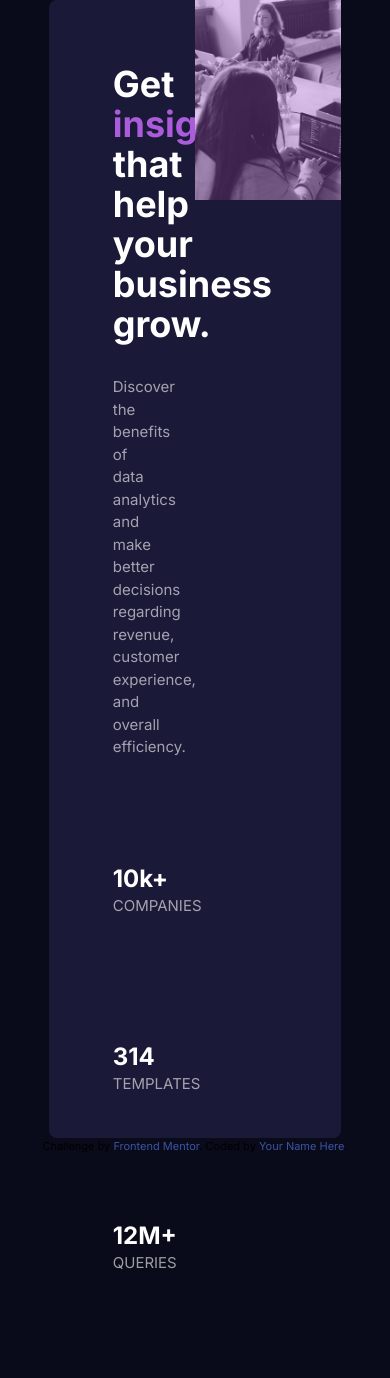
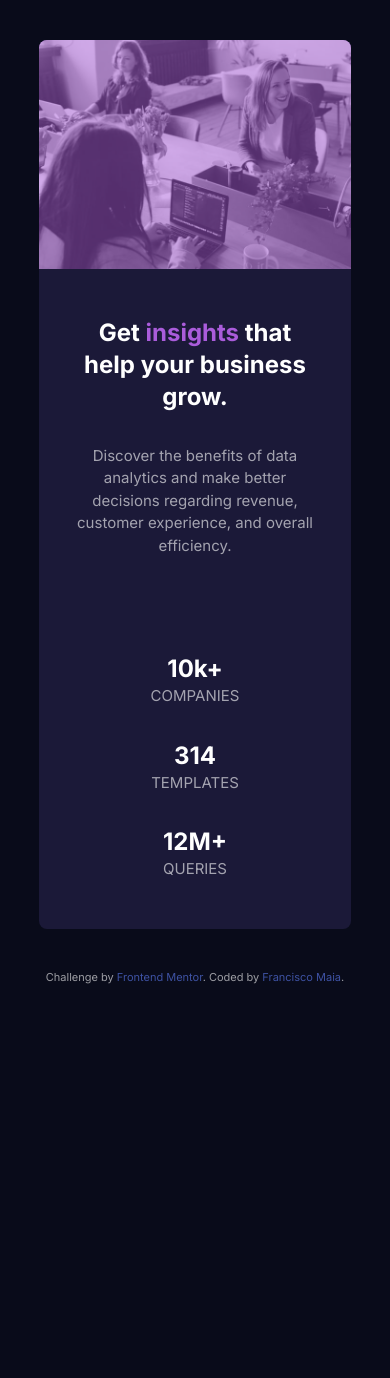
Before and after one commit to Xico26/fm-stats-preview-card, a plain HTML site: page index.html in a window 390 px wide. After the commit the page ends 1017 px from the top, so only its background shows below. Drawn offline with nearby package versions, Linux system fonts and the light colour scheme.

Commit message:
Finalised code

```diff
--- a/index.html
+++ b/index.html
@@ -8,40 +8,44 @@
   <link rel="stylesheet" href="style.css">
   <title>Frontend Mentor | Stats preview card component</title>
 </head>
-<body class="flex flex-col items-center justify-center min-w-full min-h-screen">
-  <div class="w-3/4 h-1/2 grid grid-cols-2 rounded-lg card">
-    <div class="p-12">
-      <h1 class="text-white text-4xl font-bold p-4 fi">
+<body class="min-h-full">
+  <main class="flex flex-col items-center justify-center my-10 lg:min-h-screen lg:my-0">
+    <div class="max-w-[80%] h-[90%] grid rounded-lg card lg:flex lg:flex-row-reverse">
+      <div id="right" class="rounded-t-lg lg:rounded-r-lg lg:w-1/2 lg:rounded-l-none">
+        <picture>
+          <source media="(min-width: 768px)" srcset="/images/image-header-desktop.jpg">
+          <img src="/images/image-header-mobile.jpg" alt="Mobile Header" class="overflow-hidden rounded-t-lg lg:rounded-r-lg lg:rounded-l-none header-img w-full">
+        </picture>
+      </div>
+      <div class="p-8 lg:w-1/2 lg:p-12">
+        <h1 class="text-white text-2xl text-center lg:text-left font-bold py-4 lg:p-4 fi lg:text-4xl">
           Get <span class="accent">insights</span> that help your business grow.
         </h1>
-      <p class="p-4 white-1">
+        <p class="py-4 white-1 text-center lg:text-left lg:p-4">
           Discover the benefits of data analytics and make better decisions regarding revenue, customer experience, and overall efficiency.
         </p>
-      <div class="flex p-4 mt-12 info">
-        <div class="flex flex-col pr-16">
+        <div class="flex py-4 mt-16 info flex-col lg:flex-row justify-center items-center gap-8 text-center lg:text-left lg:justify-start lg:p-4">
+          <div class="flex flex-col">
             <span class="text-white text-2xl fi font-bold">10k+</span>
             <span class="white-1">COMPANIES</span>
           </div>
-        <div class="flex flex-col pr-16">
+          <div class="flex flex-col">
             <span class="text-white text-2xl fi font-bold">314</span>
             <span class="white-1">TEMPLATES</span>
           </div>
-        <div class="flex flex-col pr-16">
+          <div class="flex flex-col">
             <span class="text-white text-2xl fi font-bold">12M+</span>
             <span class="white-1">QUERIES</span>
           </div>
         </div>
       </div>
-    <div id="right">
-      <div></div>
     </div>
+  </main>
+  <footer>
+    <div class="attribution my-8">
+      Challenge by <a href="https://www.frontendmentor.io?ref=challenge" target="_blank">Frontend Mentor</a>.
+      Coded by <a href="https://xico26.github.io" target="_blank">Francisco Maia</a>.
     </div>
-
-
-
-  <div class="attribution">
-    Challenge by <a href="https://www.frontendmentor.io?ref=challenge" target="_blank">Frontend Mentor</a>.
-    Coded by <a href="#">Your Name Here</a>.
-  </div>
+  </footer>
 </body>
 </html>
--- a/style.css
+++ b/style.css
@@ -3,6 +3,7 @@
 .attribution {
   font-size: 11px;
   text-align: center;
+  color: hsla(0, 0%, 100%, 0.6);
 }
 
 .attribution a {
@@ -32,41 +33,9 @@ body {
 }
 
 #right {
-    background: url("./images/image-header-desktop.jpg") no-repeat;
-    background-size: cover;
-    overflow: hidden;
+    background-color: hsl(277, 64%, 61%);
 }
 
-#right > div {
-    width: 100%;
-    height: 100%;
-    background-color: rgba(170, 92, 219, 0.35)
+.header-img {
+    opacity: 50%;
 }
-
-@media (max-width: 768px) {
-    .card {
-        height: 90%;
-        display: flex;
-        flex-direction: column;
-        flex-wrap: wrap-reverse;
-    }
-    .card div {
-        width: 100%;
-        height: 75%;
-    }
-    #right {
-        width: 100%;
-        height: 200px;
-    }
-    .info {
-        flex-direction: column;
-        width: 100%;
-        align-items: center;
-        justify-content: center;
-    }
-    .info div {
-        padding-right: 0;
-        text-align: center;
-        padding-top: 1.5rem;
-    }
-}
```
Lines whose indentation alone changed are shown as unchanged.
